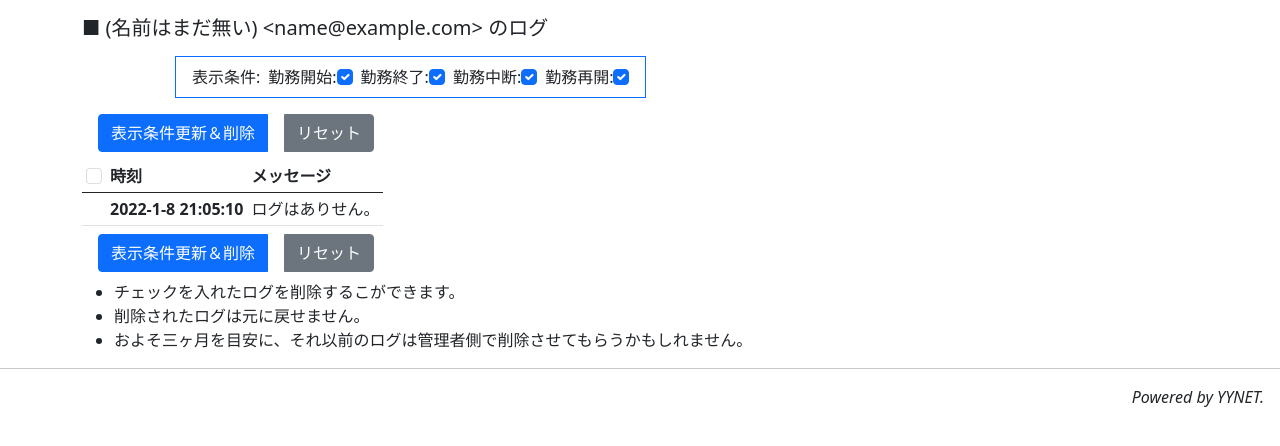
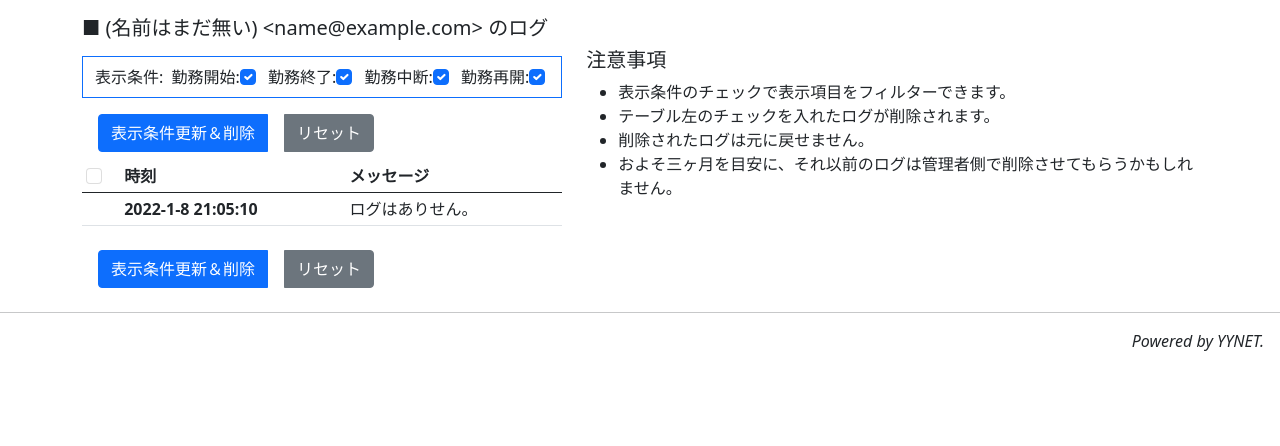
Before and after one commit to yynet2022/swsm, a Django app: page /swsm/userlog/ in a window 1280 px wide. Shown: the part 64-510 px from the top of the page. Run offline with Django 3.2, Linux system fonts and the light colour scheme; the visitor is signed in with stand-in values (Sample User, id 1); data that the repository does not hold is empty.

Commit message:
* Revised the view of UserLog table.

```diff
--- a/swsm/templates/swsm/home.html
+++ b/swsm/templates/swsm/home.html
@@ -124,7 +124,7 @@
 	    ログインし、上のメニューにある設定から、
 	    あなたの名前の登録などを済ませると、
 	    お気に入り機能を使い、
-	    登録したメンバの勤務状況が分かるようになります。
+	    登録したメンバの勤務状態が分かるようになります。
 	  </p>
 	</div>
       </div>
@@ -166,7 +166,7 @@
 	  <li class="nav-item">
 	    上のメニューの「メンバ予定」からメンバを選択し、
 	    お気に入りへ登録すると、
-	    登録したメンバの勤務状況が分かるようになります。
+	    登録したメンバの勤務状態が分かるようになります。
 	  </li>
 	  {% endfor %}
 	</ul>
--- a/swsm/templates/swsm/userlog.html
+++ b/swsm/templates/swsm/userlog.html
@@ -7,12 +7,13 @@
 {% endblock %}
 
 {% block content %}
-<h5 class="col-auto d-flex">
+<h5 class="col-12">
   ■
   {{ user.usersetting.nickname|default:"(名前はまだ無い)" }}
   &lt;{{ user.email }}&gt; のログ
 </h5>
 
+<div class="row">
 {% if page_obj.paginator.num_pages > 1 %}
 {% load paginator_tags %}
 <nav aria-label="Page navigation">
@@ -70,11 +71,13 @@
     {% endwith %}
   </ul>
 </nav>
+<div class="w-100"></div>
 {% endif %}
 
+<div class="col-auto">
   <form method="POST">
-  <div class="offset-1 d-inline-flex border border-primary p-2 my-2">
-    <span class="mx-2">表示条件:</span>
+    <div class="border border-primary ms-auto my-2 p-2">
+      <span class="mx-1">表示条件:</span>
       {{ extraform }}
     </div>
     <div class="w-100"></div>
@@ -84,9 +87,9 @@
       <button type="reset" class="btn btn-secondary mx-2" id="id__form_reset0">
 	リセット</button>
     </div>
+    <div class="w-100"></div>
 
-<div class="col-12">
-  <table class="table d-inline table-sm">
+    <table class="table table-sm">
       <thead>
 	<tr>
 	  <th scope="col" class="text-nowrap">
@@ -119,22 +122,27 @@
 	  {% endfor %}
       </tbody>
     </table>
-</div>
+    <div class="w-100"></div>
     {{ formset.management_form }}
     {% csrf_token %}
     <div class="col-auto btn-group m-1 p-1" role="group">
       <button type="submit" id="id__form_submit1" class="btn btn-primary mx-2"
 	      name="form_submit" value="del">表示条件更新＆削除</button>
-  <button type="reset" class="btn btn-secondary mx-2" id="id__form_reset1">リセット</button>
+      <button type="reset" class="btn btn-secondary mx-2" id="id__form_reset1">
+	リセット</button>
     </div>
   </form>
+</div>
 
-<div>
+<div class="col">
+  <h5> 注意事項 </h5>
   <ul>
-    <li>チェックを入れたログを削除するこができます。</li>
+    <li>表示条件のチェックで表示項目をフィルターできます。</li>
+    <li>テーブル左のチェックを入れたログが削除されます。</li>
     <li>削除されたログは元に戻せません。</li>
     <li>およそ三ヶ月を目安に、それ以前のログは管理者側で削除させてもらうかもしれません。</li>
   </ul>
+</div>
 </div>
 {% endblock %}
 
```
Lines whose indentation alone changed are shown as unchanged.
